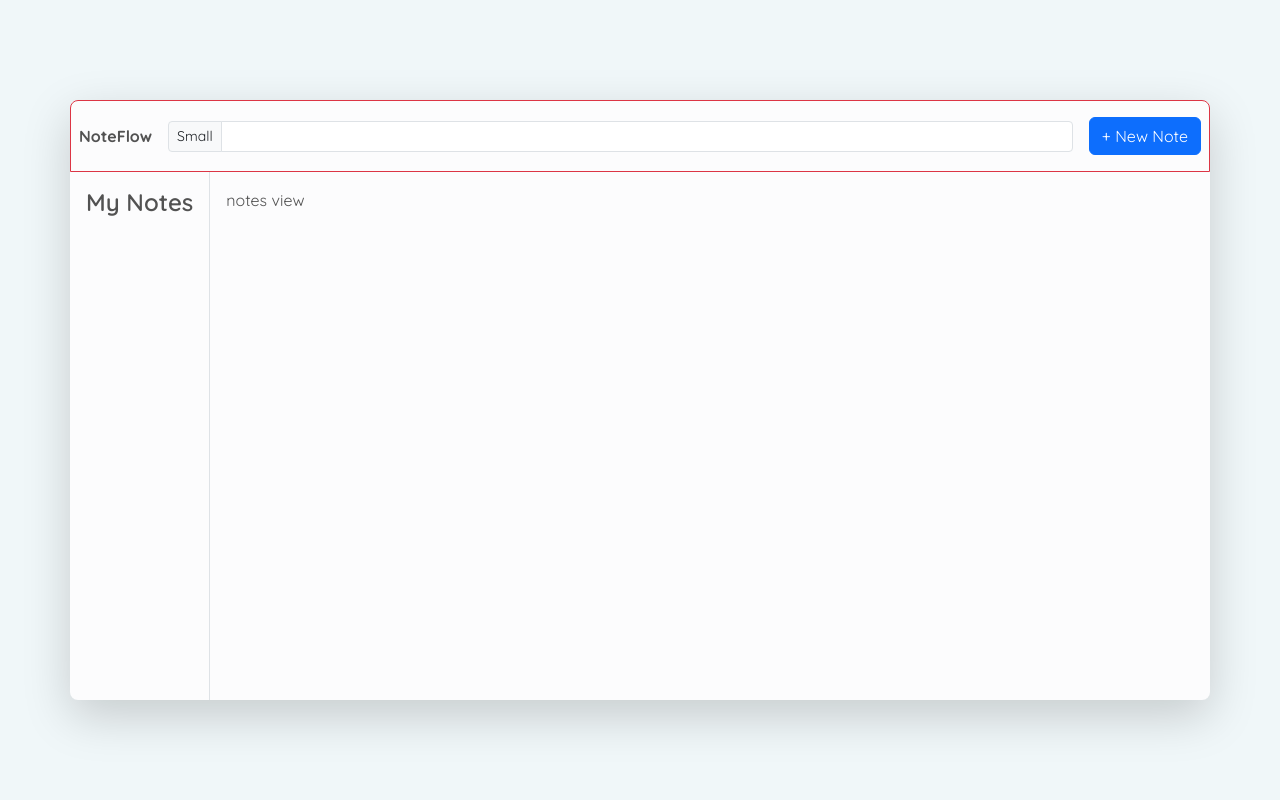
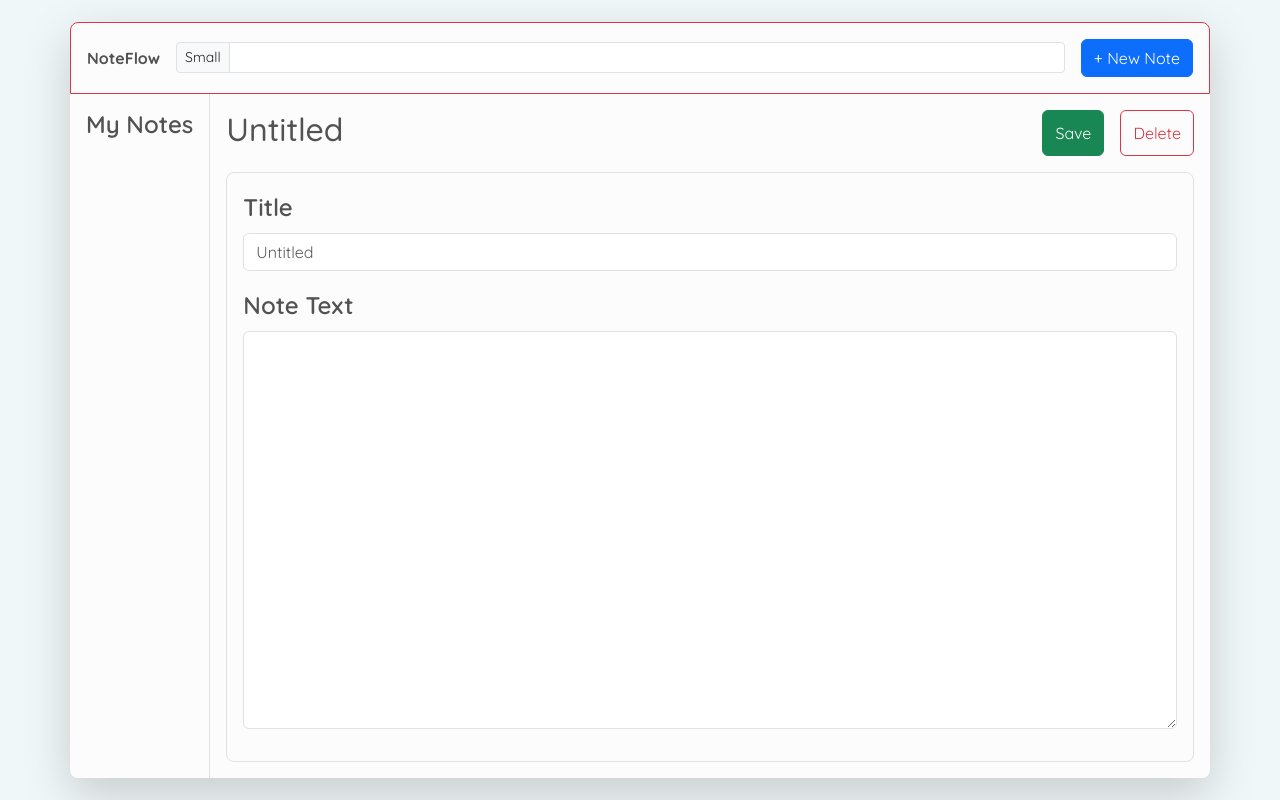
Before and after one commit to leightongrant/note-taking-app-step8up, a website: page public/index.html in a window 1280 px wide. Drawn offline with nearby package versions, Linux system fonts and the light colour scheme; no server answers.

Commit message:
feat(ui): add new note creation interface with form layout

```diff
--- a/public/assets/css/style.css
+++ b/public/assets/css/style.css
@@ -51,3 +51,15 @@ nav {
 .note-item:hover {
 	cursor: pointer;
 }
+
+.new-note-wrapper {
+	display: grid;
+	grid-template-rows: auto 1fr;
+	gap: 1rem;
+}
+
+.new-note-header {
+	display: grid;
+	grid-template-columns: 1fr auto auto;
+	gap: 1rem;
+}
--- a/public/assets/js/index.js
+++ b/public/assets/js/index.js
@@ -1,8 +1,58 @@
 const myNotes = document.querySelector('.my-notes')
 const noteView = document.querySelector('.note-view')
+const newNote = document.querySelector('.new-note')
 
-const url = 'http://localhost:5000/api/notes'
-const getNotes = async (url) => {
+const newNoteContent = `<div class="h-100 new-note-wrapper">
+									<div class="new-note-header">
+										<h2 class="new-note-title">Untitled</h2>
+										<button
+											type="button"
+											class="btn btn-md btn-success"
+										>
+											Save</button
+										><button
+											type="button"
+											class="btn btn-md btn-outline-danger"
+										>
+											Delete
+										</button>
+									</div>
+									<div class="border border-1 rounded-3 p-3">
+										<div class="mb-3">
+											<label
+												for="note-title"
+												class="form-label fw-semibold fs-4"
+												>Title</label
+											>
+											<input
+												type="email"
+												class="form-control"
+												id="note-title"
+												placeholder="Untitled"
+											/>
+										</div>
+										<div class="mb-3">
+											<label
+												for="note-text"
+												class="form-label fw-semibold fs-4"
+												>Note Text</label
+											>
+											<textarea
+												class="form-control"
+												id="note-text"
+												rows="16"
+											></textarea>
+										</div>
+									</div>
+								</div>`
+
+newNote.addEventListener('click', () => {
+	noteView.innerHTML = ''
+	noteView.innerHTML = newNoteContent
+})
+
+const getNotes = async () => {
+	const url = 'http://localhost:5000/api/notes'
 	try {
 		const response = await fetch(url)
 		if (response.ok) {
@@ -59,4 +109,9 @@ const renderNote = (note) => {
 	noteView.innerHTML = currentNote
 }
 
-getNotes(url)
+const main = () => {
+	getNotes()
+	noteView.innerHTML = newNoteContent
+}
+
+main()
--- a/public/index.html
+++ b/public/index.html
@@ -45,7 +45,7 @@
 		<div class="page-wrapper">
 			<div class="page-inner container border border-0 shadow-lg rounded-3 bg-light-subtle p-0">
 				<header class="">
-					<nav class="border border-bottom border-1 rounded-top-3 border-danger py-3 px-2">
+					<nav class="border border-bottom border-1 rounded-top-3 border-danger p-3">
 						<div class="logo fw-bold">NoteFlow</div>
 						<div class="search input-group input-group-sm mb-0">
 							<span
@@ -77,7 +77,7 @@
 								<h2 class="fs-4 fw-semibold">My Notes</h2>
 								<div class="my-notes list-group gap-3"></div>
 							</div>
-							<div class="p-3 note-view">notes view</div>
+							<div class="p-3 note-view"></div>
 						</div>
 					</section>
 				</main>
```
